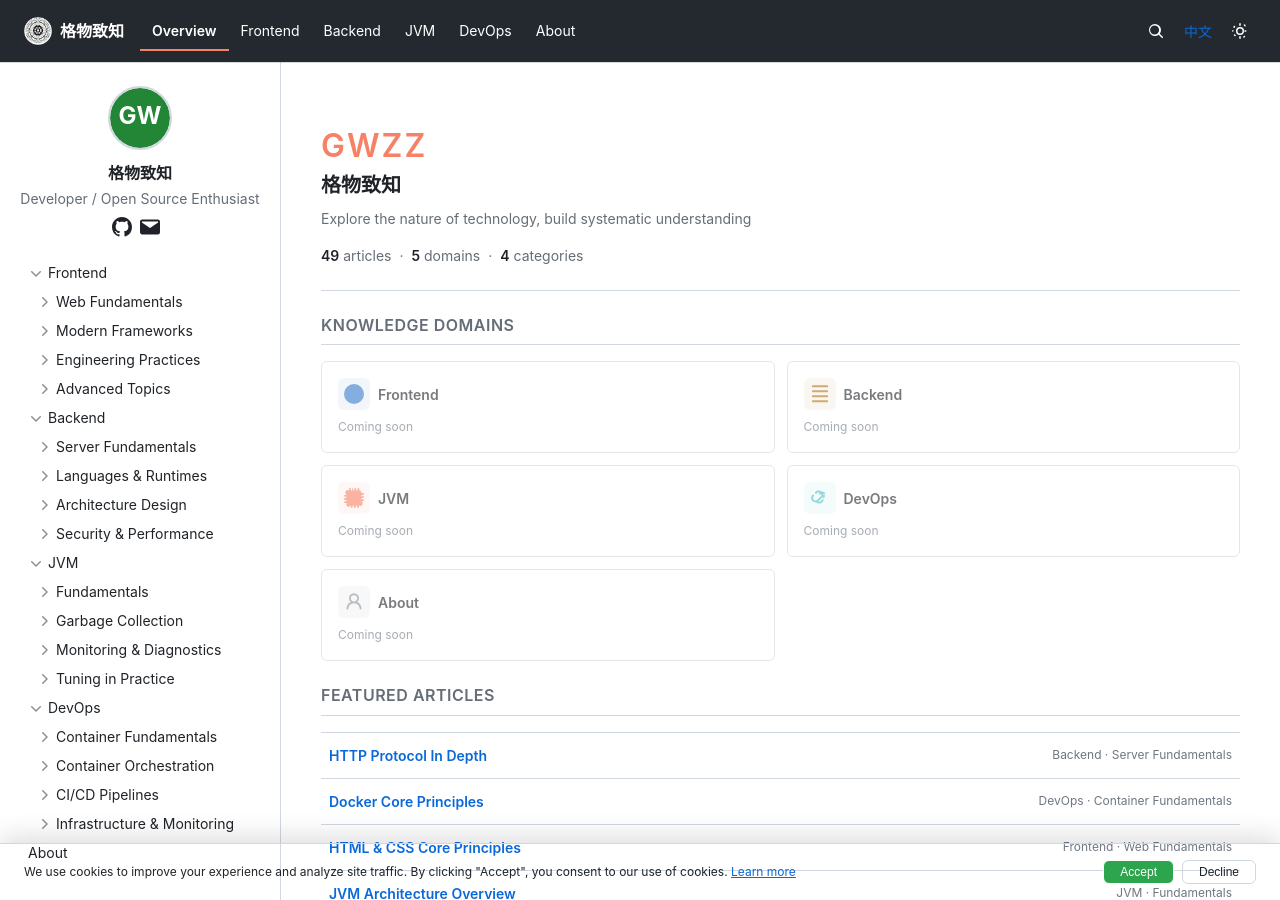
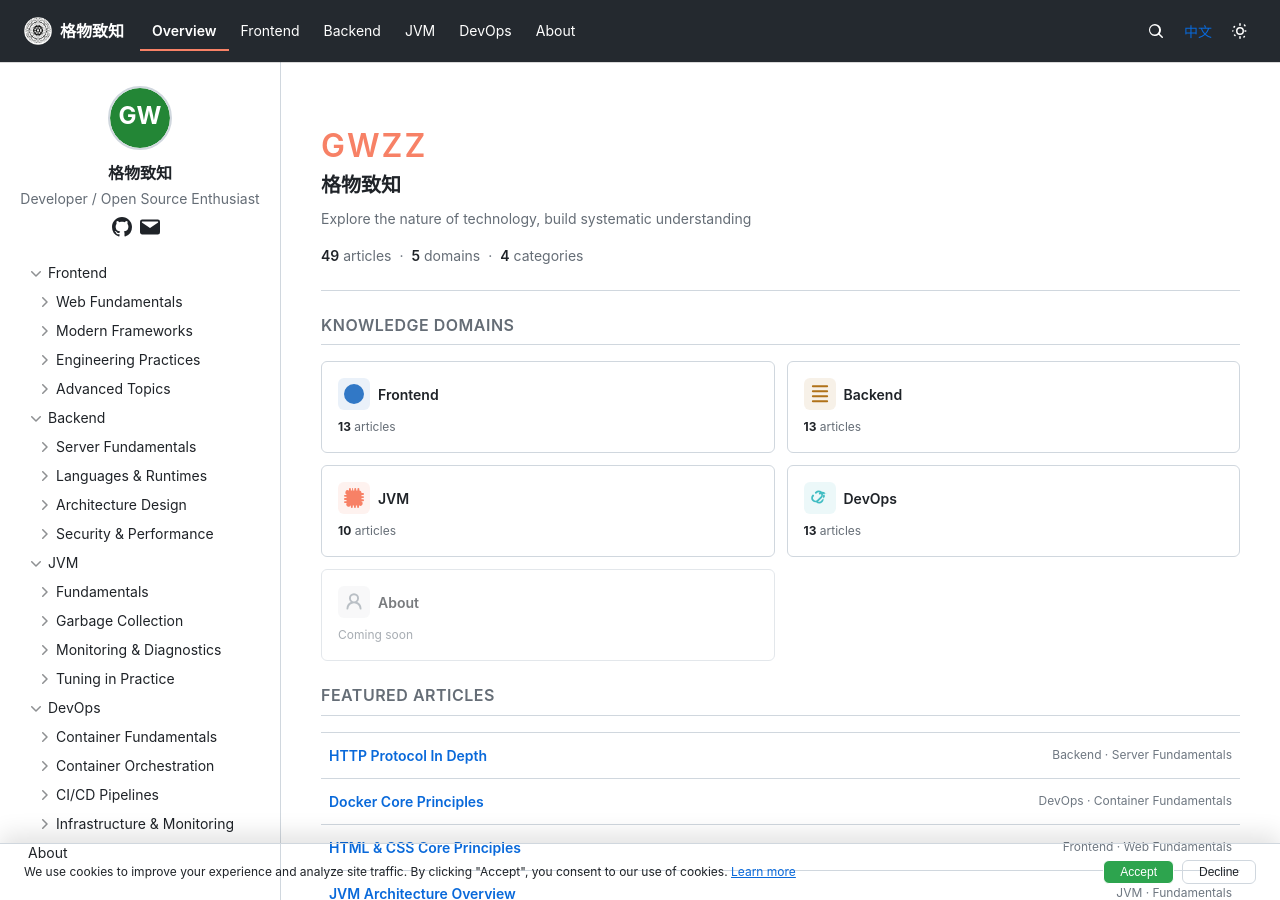
Before and after one commit to ZhouXunYou/zhouxunyou.github.io, a Jekyll site: the page built from en-index.md, in a window 1280 px wide and 900 px high. Built offline with Jekyll 4.4.1, drawn with Linux system fonts in a browser that asks for light colours.

Commit message:
fix(home): 恢复知识领域分类项目计数逻辑

```diff
--- a/_includes/home/domains.html
+++ b/_includes/home/domains.html
@@ -8,6 +8,29 @@
     {% if page_lang == 'en' %}{% assign link_prefix = '/en' %}{% endif %}
     {% for category in site.data.categories %}
       {% assign cat_project_count = 0 %}
+      {% for project in site.projects %}
+        {% if project.lang == page_lang %}
+          {% assign cat_match = false %}
+          {% if project.category == category.id %}
+            {% assign cat_match = true %}
+          {% else %}
+            {% for child in category.children %}
+              {% if project.category == child.id %}
+                {% assign cat_match = true %}
+              {% else %}
+                {% for grandchild in child.children %}
+                  {% if project.category == grandchild.id %}
+                    {% assign cat_match = true %}
+                  {% endif %}
+                {% endfor %}
+              {% endif %}
+            {% endfor %}
+          {% endif %}
+          {% if cat_match %}
+            {% assign cat_project_count = cat_project_count | plus: 1 %}
+          {% endif %}
+        {% endif %}
+      {% endfor %}
       <a class="gh-domain-card{% if cat_project_count == 0 %} gh-domain-empty{% endif %}"
          href="{% if cat_project_count > 0 %}{{ link_prefix }}/{{ category.id }}/{% else %}#{% endif %}">
         <div class="gh-domain-header">
```
